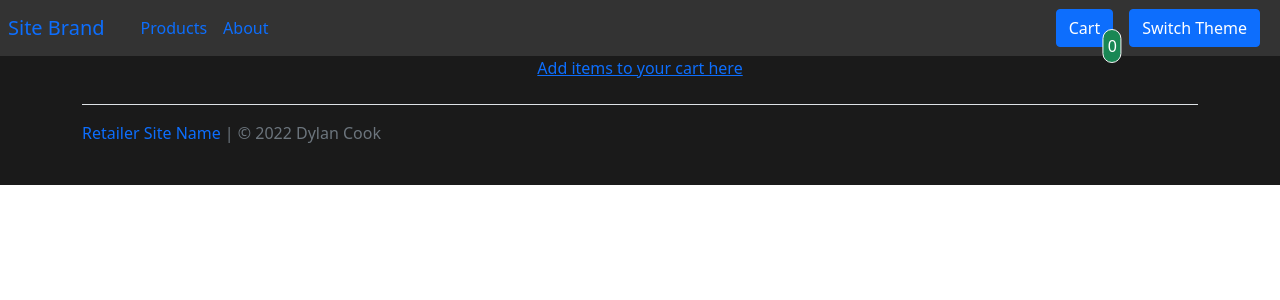
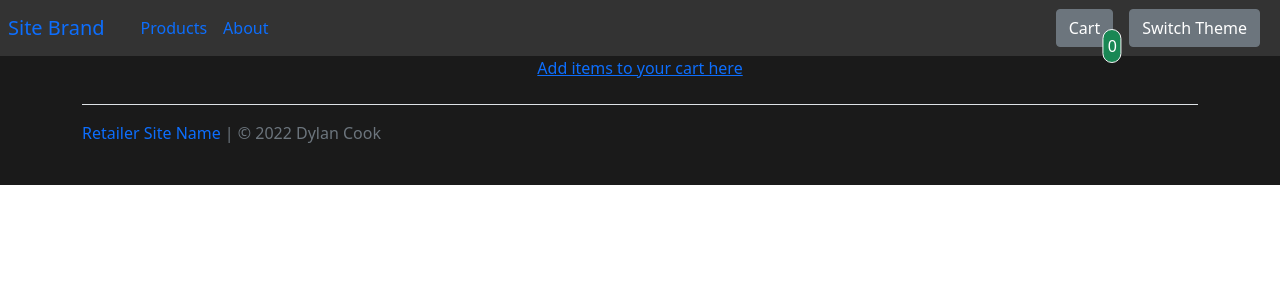
Before and after one commit to dcook3/ecommerce-site, a React (Create React App) app: page /cart in a window 1280 px wide. Shown: the top 300 px of the page. Built offline with nearby package versions, Linux system fonts and the light colour scheme.

Commit message:
Implemented feedback, got rid of old imports

```diff
--- a/src/App.tsx
+++ b/src/App.tsx
@@ -1,24 +1,14 @@
 import '../node_modules/bootstrap/dist/css/bootstrap.css';
-import {Outlet} from 'react-router-dom';
 import Main from './components/Main';
-import { ThemeContext, themes } from './context/themeContext';
-import { useState, useContext } from 'react';
 import Navbar from './components/Navbar'
-import Button from './components/Button'
 
 function Providers() {
-  const [theme, setTheme] = useState(themes.dark);
 
-  const toggleTheme = () => {
-    setTheme((prevValue) =>
-      prevValue === themes.dark ? themes.light : themes.dark
-    );
-  };
   return (
-    <ThemeContext.Provider value={{theme: theme}}>
-      <Navbar toggleTheme={toggleTheme}/>
+    <>
+      <Navbar/>
       <Main />
-    </ThemeContext.Provider>
+    </>
   );
 }
 
--- a/src/components/Cart.tsx
+++ b/src/components/Cart.tsx
@@ -1,7 +1,6 @@
 import { Link } from 'react-router-dom';
 import { useAppDispatch, useAppSelector} from '../hooks/reduxHooks'
 import { CartItem } from '../redux/store';
-import { Product } from '../types/Product';
 import Box from './Box';
 import ProductHeader from './ProductHeader';
 
@@ -18,7 +17,7 @@ const Cart = () => {
     if(products.length > 0)
     {
         return (
-            <div style={{height: "100%"}}>
+            <div>
             {products.map((prod:CartItem) => {
                 return (
                     <Box key={prod.id} size='xl' children={
--- a/src/components/Navbar.tsx
+++ b/src/components/Navbar.tsx
@@ -1,16 +1,15 @@
 import React, { useContext } from 'react';
-import {Link, Outlet} from 'react-router-dom';
+import {Link} from 'react-router-dom';
 import { ThemeContext } from '../context/themeContext';
 import {useAppSelector} from '../hooks/reduxHooks'
 
-interface Props {
-    toggleTheme: (event: React.MouseEvent<HTMLButtonElement>) => void;
-}
 
-const Navbar = (props : Props) => {
-    const {theme} = useContext(ThemeContext);
+
+const Navbar = () => {
+    const {theme, toggleTheme} = useContext(ThemeContext);
     const count = useAppSelector((state) => state.count);
 
+    if(theme.background === "#fff")
         return (
             <nav className="navbar navbar-expand-md px-2" style={{backgroundColor: theme.foreground}}>
                 <Link className='navbar-brand' to="/">Site Brand</Link>
@@ -21,15 +20,41 @@ const Navbar = (props : Props) => {
                     </div>
                     <div className="d-flex justify-content-between">
                         <Link to="/Cart" className="me-3">
-                        <button type="button" class="btn btn-primary position-relative border-rounded">
+                            <button type="button" className="btn btn-primary position-relative border-rounded">
                                 Cart
-                            <span class="position-absolute top-100 start-100 translate-middle bg-success p-1 border border-light rounded-pill">
+                                <span className="position-absolute top-100 start-100 translate-middle bg-success p-1 border border-light rounded-pill">
                                     {count}
-                                <span class="visually-hidden">New alerts</span>
+                                    <span className="visually-hidden">New alerts</span>
                                 </span>
                             </button>
                         </Link>
-                    <button className="btn btn-primary" onClick={props.toggleTheme}>
+                        <button className="btn btn-primary" onClick={toggleTheme}>
+                            Switch Theme
+                        </button>
+                    </div>
+                </div>
+            </nav>
+        )
+    else{
+        return (
+            <nav className="navbar navbar-expand-md px-2" style={{backgroundColor: theme.foreground}}>
+                <Link className='navbar-brand' to="/">Site Brand</Link>
+                <div className='container-fluid'>
+                    <div className="navbar-nav">
+                        <Link className='nav-link' to="/Products">Products</Link>
+                        <Link className='nav-link' to="/About">About</Link>
+                    </div>
+                    <div className="d-flex justify-content-between">
+                        <Link to="/Cart" className="me-3">
+                            <button type="button" className="btn btn-secondary position-relative border-rounded">
+                                Cart
+                                <span className="position-absolute top-100 start-100 translate-middle bg-success p-1 border border-light rounded-pill">
+                                    {count}
+                                    <span className="visually-hidden">New alerts</span>
+                                </span>
+                            </button>
+                        </Link>
+                        <button className="btn btn-secondary" onClick={toggleTheme}>
                             Switch Theme
                         </button>
                     </div>
@@ -37,5 +62,6 @@ const Navbar = (props : Props) => {
             </nav>
         )
     }
+}
 
 export default Navbar;
--- a/src/components/Products.tsx
+++ b/src/components/Products.tsx
@@ -1,10 +1,9 @@
-import React, { useContext } from 'react';
+import React from 'react';
 import useFetch from '../hooks/useFetch';
 import Loading from './Loading';
 import Box from './Box';
 import ProductHeader from './ProductHeader';
 import {Link, useNavigate} from 'react-router-dom';
-import { ThemeContext } from '../context/themeContext';
 import { useAppDispatch } from '../hooks/reduxHooks';
 import { Product } from '../types/Product';
 import { nanoid } from '@reduxjs/toolkit';
@@ -14,8 +13,6 @@ const Products = () => {
     const {data, loading, error} = useFetch();
     const dispatch = useAppDispatch();
     const navigate = useNavigate();
-    const { theme } = useContext(ThemeContext);
-
 
     const buttonHandler = (e:React.MouseEvent, id:number) => {
         e.preventDefault();
@@ -31,7 +28,7 @@ const Products = () => {
     }
 
     return (
-        <div style={{height: "100%"}}>
+        <div>
             {data.length && data.map((data) => {
                 return (
                     <Box key={data.id} size='xl' children={
--- a/src/context/themeContext.tsx
+++ b/src/context/themeContext.tsx
@@ -1,11 +1,11 @@
-import React from 'react';
+import React, { MouseEventHandler, useState } from 'react';
 import Theme from '../types/Theme';
 
 interface Themes {
   theme: Theme;
+  toggleTheme?: MouseEventHandler<HTMLButtonElement>;
 }
-
-export const themes = {
+const themes = {
   light: {
     foreground: '#DDD',
     background: '#fff',
@@ -20,4 +20,20 @@ export const themes = {
 
 export const ThemeContext = React.createContext<Themes>({
   theme: {},
+  toggleTheme: () => {},
 });
+
+const ThemeProvider = (props) => {
+  const [theme, setTheme] = useState(themes.dark);
+  const toggleTheme = () => {
+    setTheme((prevValue) =>
+    prevValue === themes.dark ? themes.light : themes.dark
+    );
+  };
+  return (
+  <ThemeContext.Provider value={{ theme: theme, toggleTheme: toggleTheme }}>
+    {props.children}
+  </ThemeContext.Provider>)
+};
+
+export default ThemeProvider;
--- a/src/hooks/useFetch.tsx
+++ b/src/hooks/useFetch.tsx
@@ -1,5 +1,5 @@
 import axios from 'axios';
-import React, { useEffect, useState } from 'react';
+import { useEffect, useState } from 'react';
 import { Product } from '../types/Product';
 
 const useFetch = () => {
--- a/src/index.css
+++ b/src/index.css
@@ -7,9 +7,7 @@ body {
   -moz-osx-font-smoothing: grayscale;
 }
 
-html, body, #root {
-  height: 100%
-}
+
 
 code {
   font-family: source-code-pro, Menlo, Monaco, Consolas, 'Courier New',
--- a/src/index.tsx
+++ b/src/index.tsx
@@ -11,10 +11,12 @@ import { Route, Routes } from 'react-router-dom';
 import { cartStore } from './redux/store';
 import { Provider } from 'react-redux';
 import ProductDetails from './components/ProductDetails';
+import ThemeProvider from './context/themeContext';
 
 ReactDOM.render(
   <React.StrictMode>
     <Provider store={cartStore}>
+      <ThemeProvider>
         <BrowserRouter>
           <Routes>
               <Route path="/" element={<App />}>
@@ -26,6 +28,7 @@ ReactDOM.render(
               </Route>
           </Routes>
         </BrowserRouter>
+      </ThemeProvider>
     </Provider>
   </React.StrictMode>,
   document.getElementById('root')
```
Lines whose indentation alone changed are shown as unchanged.
